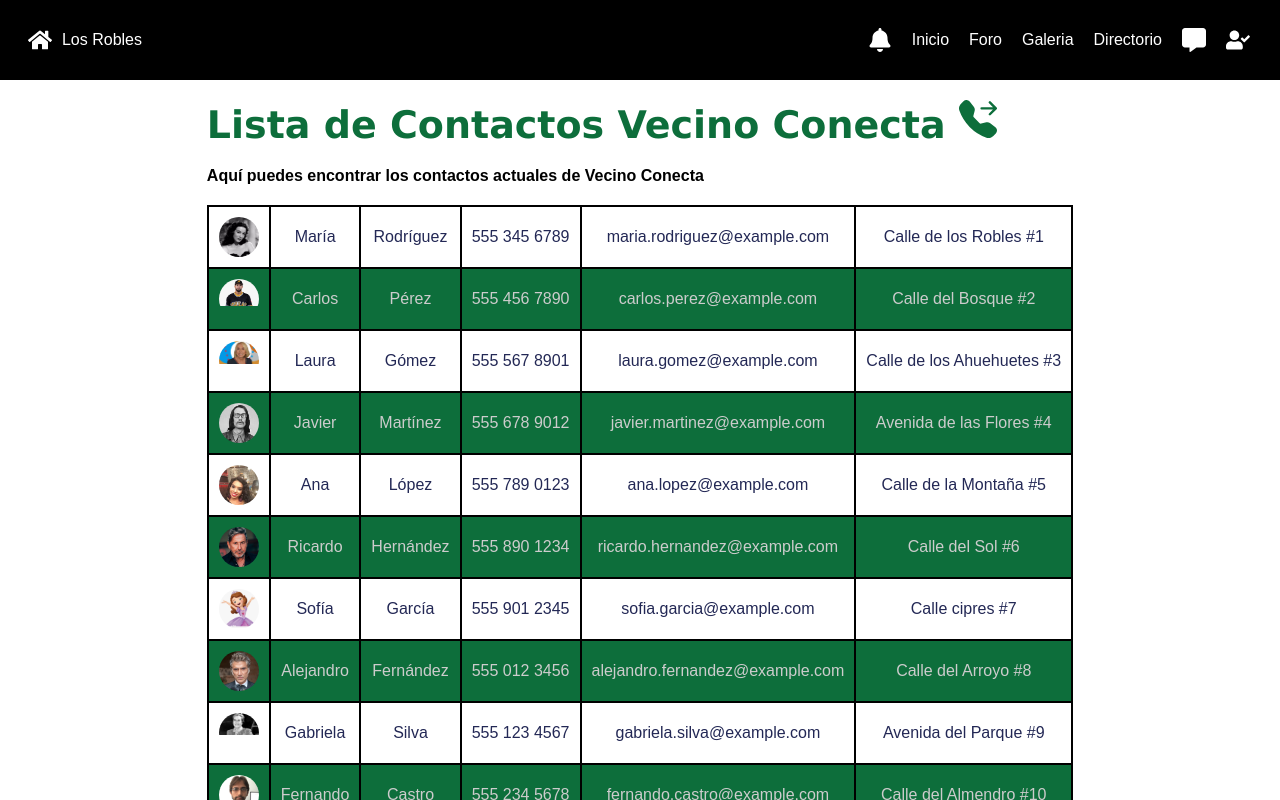
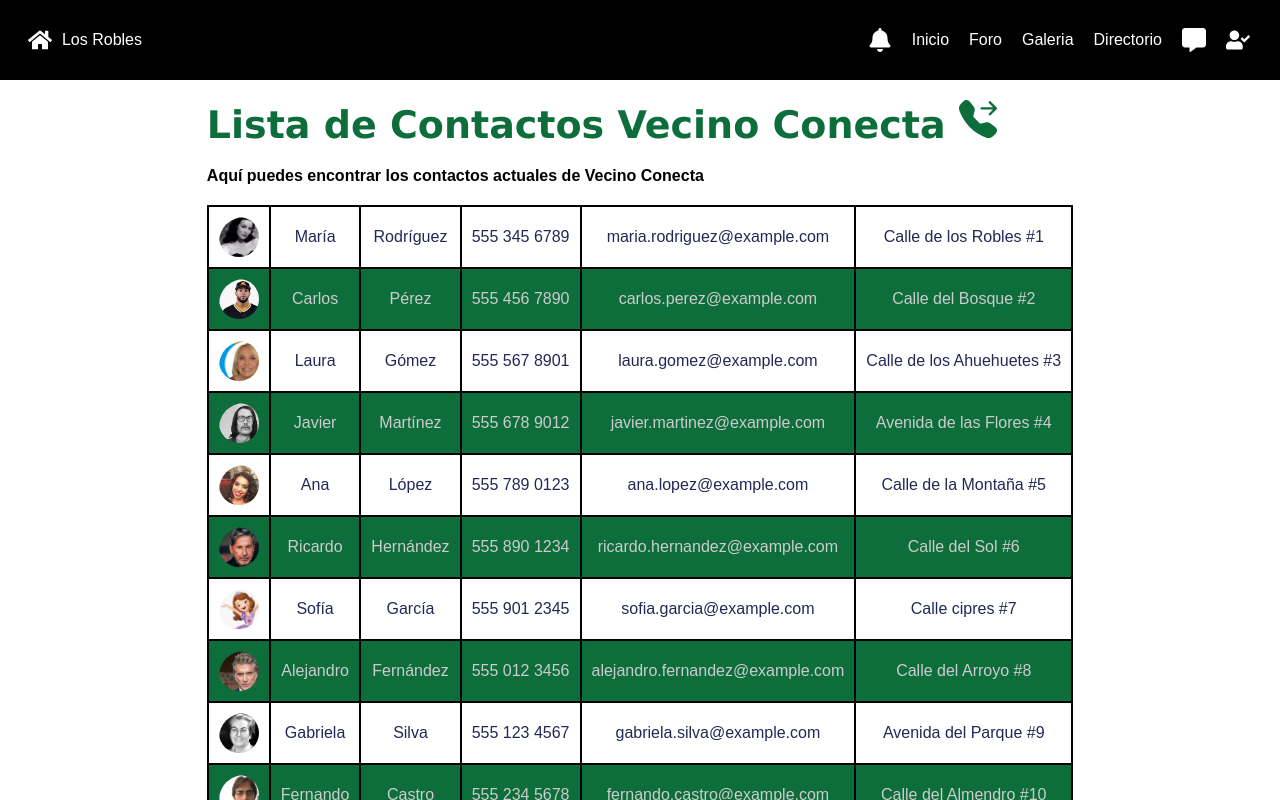
Before and after one commit to Diana2x/VecinoConecta, a React (Vite) app: page /directorio in a window 1280 px wide. Shown: the top 800 px of the page. Built offline with nearby package versions, Linux system fonts and the light colour scheme.

Commit message:
Acomodando imágenes de directorio.

```diff
--- a/src/components/Directorio/Directorio.css
+++ b/src/components/Directorio/Directorio.css
@@ -64,3 +64,9 @@ table {
 img {
     width: 40px;
 }
+.pic img {
+    width: 50px;
+    height: 50px;
+    object-fit: cover;
+    border-radius: 50%;
+}
```
